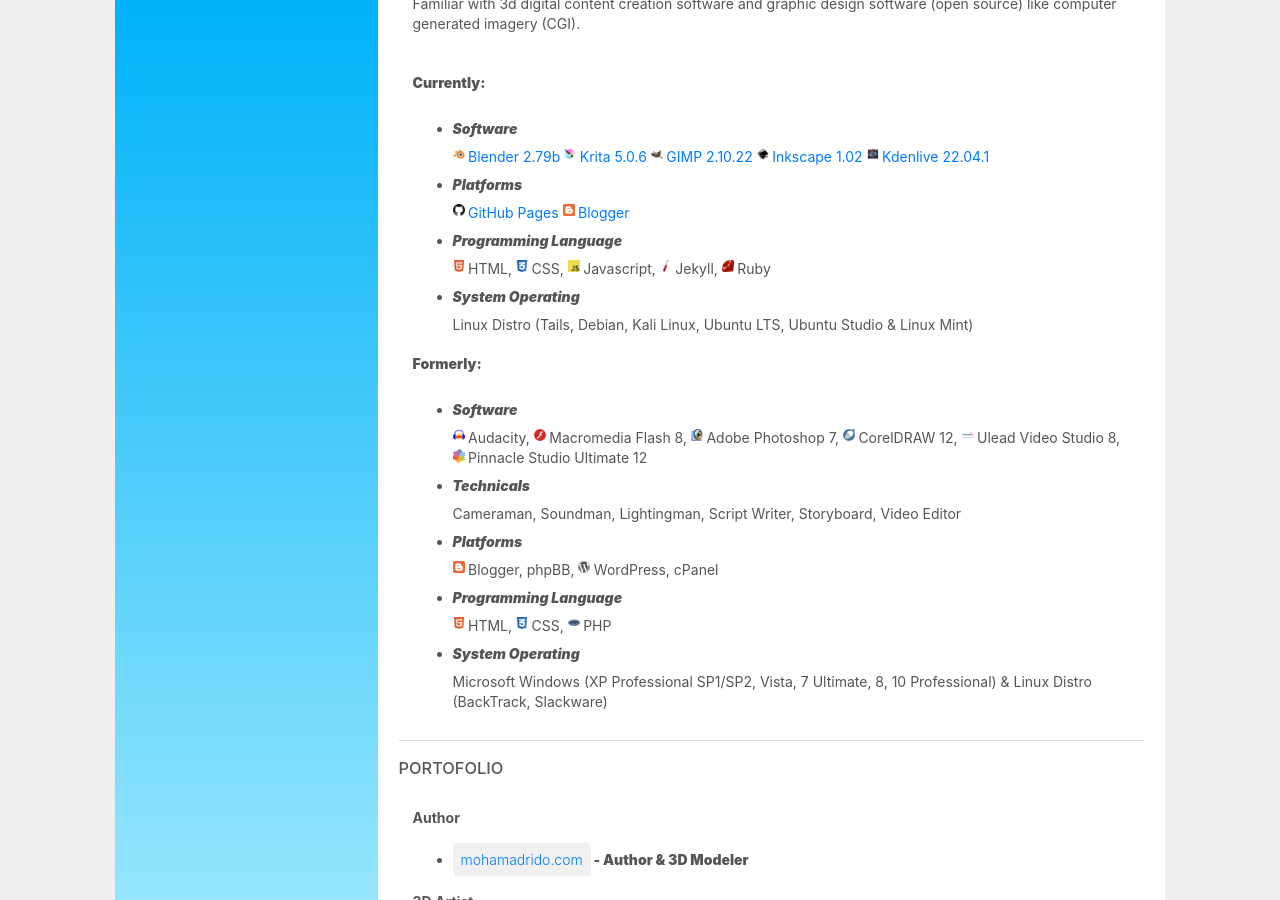
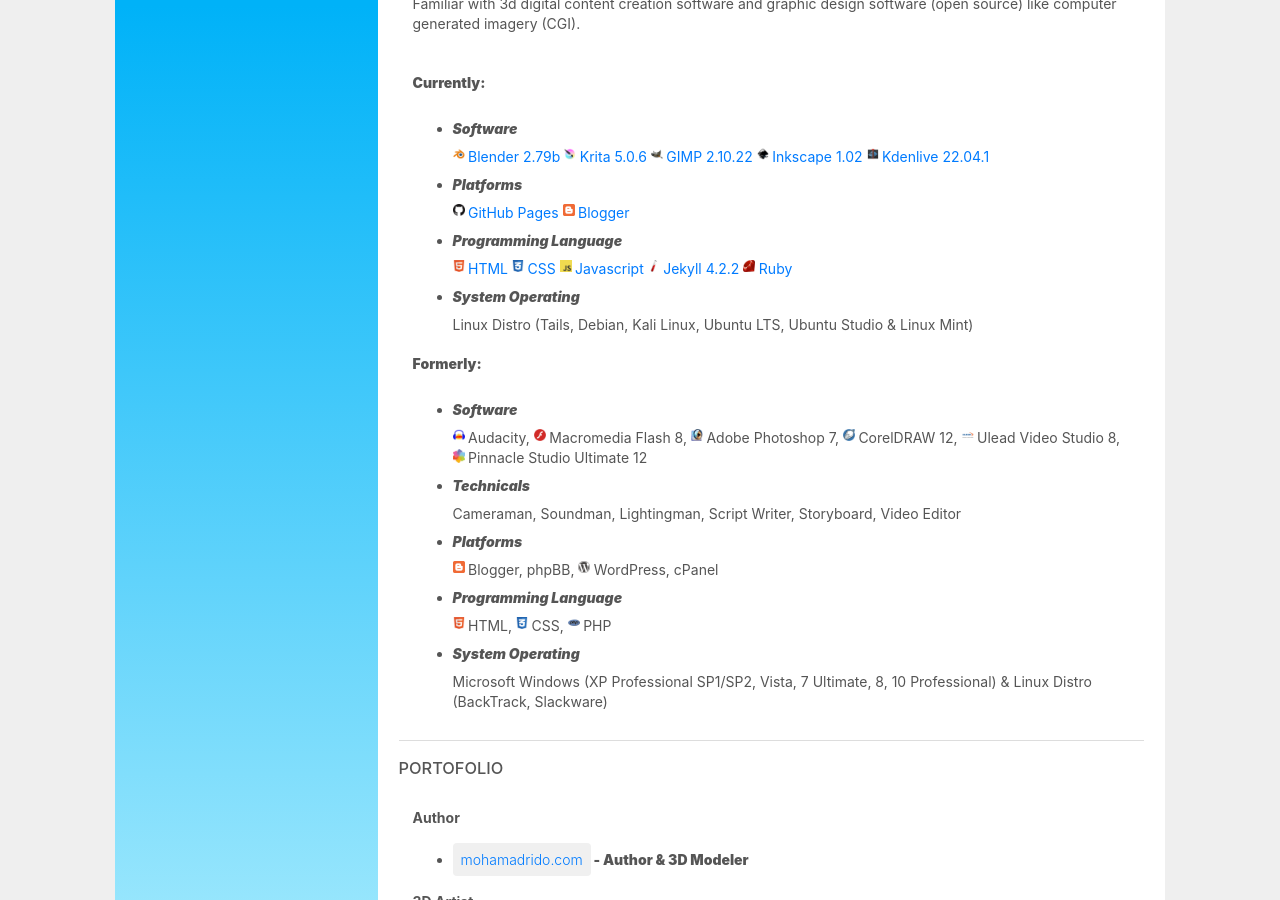
Before and after one commit to mohamadrido/about, a Jekyll site: the page built from index.html, in a window 1280 px wide and 900 px high, scrolled down 1050 px. Built offline with Jekyll 4.4.1, drawn with Linux system fonts in a browser that asks for light colours; nearby versions of some CDN libraries.

Commit message:
Update index.html

```diff
--- a/index.html
+++ b/index.html
@@ -101,7 +101,7 @@
     <li><i>Platforms</i></li>
       <a href="https://pages.github.com"><img src="/github.png" class="icon">GitHub Pages</a> <a href="https://blogger.com"><img src="/blogger.png" class="icon">Blogger</a>
     <li style="font-weight: 900;"><i>Programming Language</i></li>
-      <img src="/html5.png" class="icon">HTML, <img src="/css3.png" class="icon">CSS, <img src="/js.png" class="icon">Javascript, <img src="/jekyll.png" class="icon">Jekyll, <img src="/ruby.png" class="icon">Ruby
+      <a href="https://en.wikipedia.org/wiki/HTML5"><img src="/html5.png" class="icon">HTML</a> <a href="https://en.wikipedia.org/wiki/CSS"><img src="/css3.png" class="icon">CSS</a> <a href="https://javascript.com"><img src="/js.png" class="icon">Javascript</a> <a href="https://jekyllrb.com"><img src="/jekyll.png" class="icon">Jekyll 4.2.2</a> <a href="https://https://www.ruby-lang.org"><img src="/ruby.png" class="icon">Ruby</a>
     <li><i>System Operating</i></li>
       Linux Distro (Tails, Debian, Kali Linux, Ubuntu LTS, Ubuntu Studio & Linux Mint)
     </ul>
```
